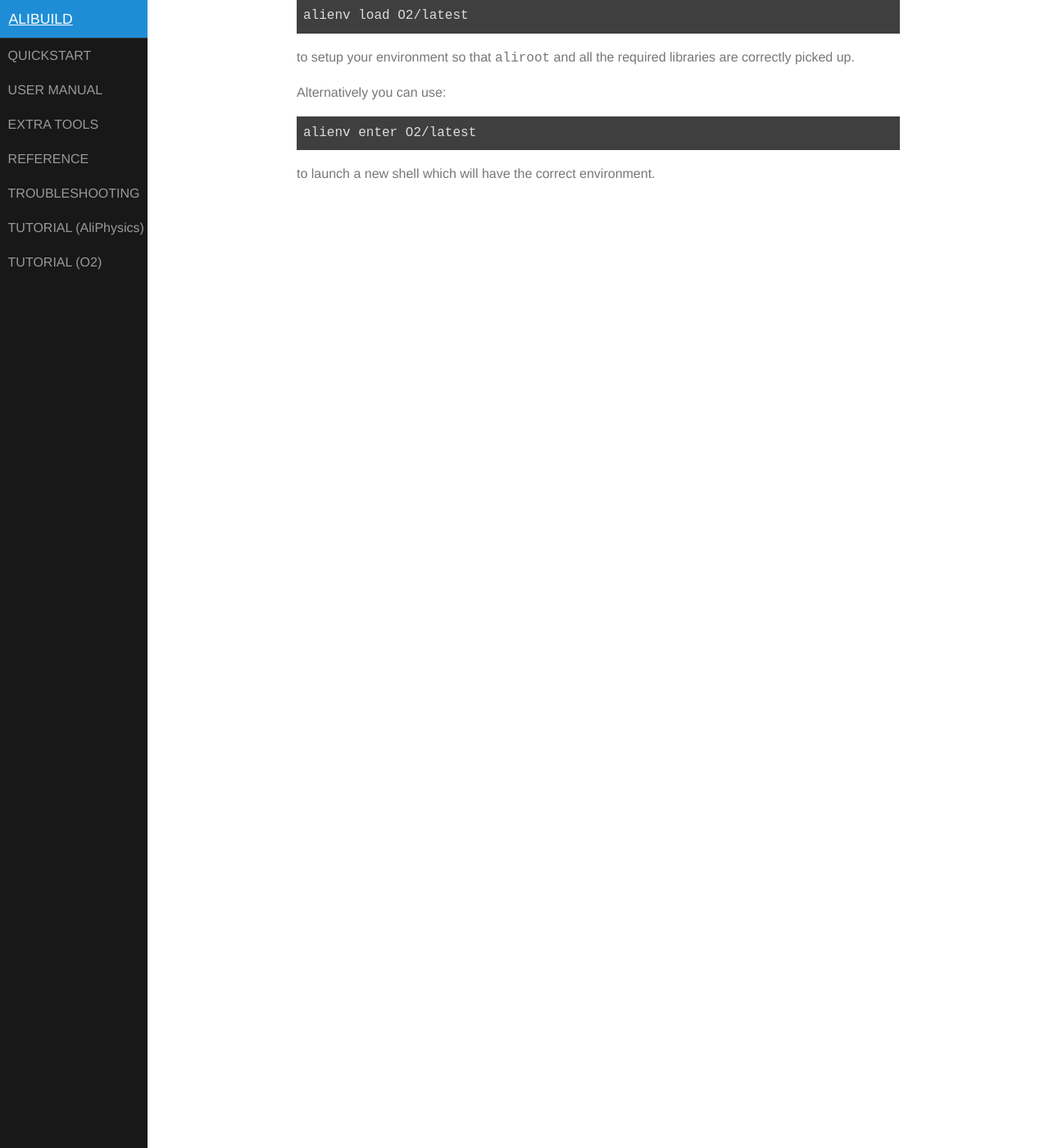
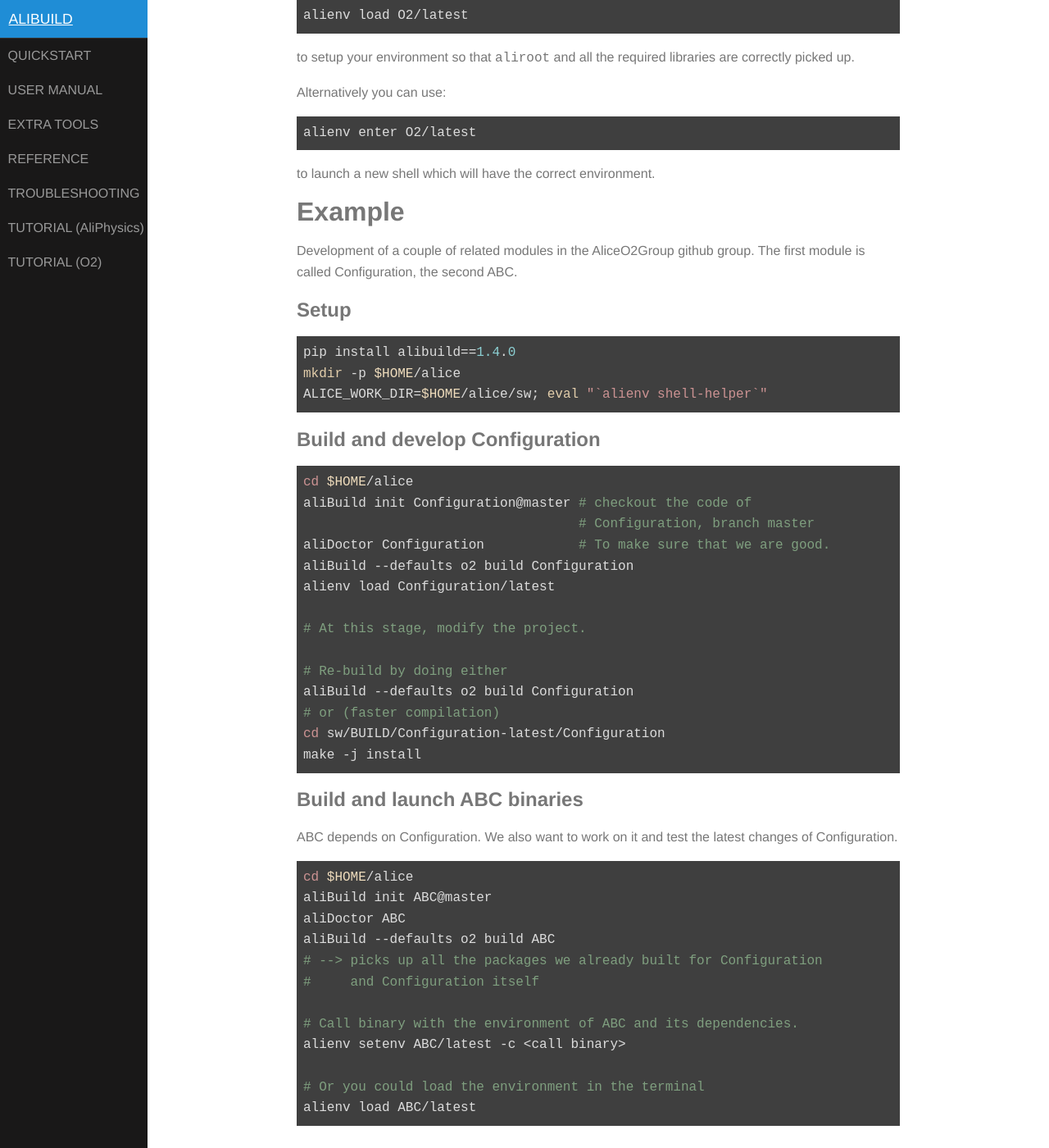
Before and after one commit to alisw/alibuild, a Jekyll site: the page built from docs/o2-tutorial.markdown, in a window 1280 px wide and 1400 px high, scrolled down 3569 px. Shown: the whole window at 82% size. Built offline with Jekyll 4.4.1, drawn with Linux system fonts in a browser that asks for light colours.

Commit message:
Add tutorial for O2Group modules

```diff
--- a/docs/o2-tutorial.markdown
+++ b/docs/o2-tutorial.markdown
@@ -178,3 +178,46 @@ Alternatively you can use:
     alienv enter O2/latest
 
 to launch a new shell which will have the correct environment.
+
+# Example
+Development of a couple of related modules in the AliceO2Group github
+group. The first module is called Configuration, the second ABC.
+
+## Setup
+    pip install alibuild==1.4.0
+    mkdir -p $HOME/alice
+    ALICE_WORK_DIR=$HOME/alice/sw; eval "`alienv shell-helper`"
+
+## Build and develop Configuration
+    cd $HOME/alice
+    aliBuild init Configuration@master # checkout the code of
+                                       # Configuration, branch master
+    aliDoctor Configuration            # To make sure that we are good.
+    aliBuild --defaults o2 build Configuration
+    alienv load Configuration/latest
+
+    # At this stage, modify the project.
+
+    # Re-build by doing either
+    aliBuild --defaults o2 build Configuration
+    # or (faster compilation)
+    cd sw/BUILD/Configuration-latest/Configuration
+    make -j install
+
+## Build and launch ABC binaries
+
+ABC depends on Configuration. We also want to work on it and test the
+latest changes of Configuration.
+
+    cd $HOME/alice
+    aliBuild init ABC@master
+    aliDoctor ABC
+    aliBuild --defaults o2 build ABC
+    # --> picks up all the packages we already built for Configuration
+    #     and Configuration itself
+
+    # Call binary with the environment of ABC and its dependencies.
+    alienv setenv ABC/latest -c <call binary>
+
+    # Or you could load the environment in the terminal
+    alienv load ABC/latest
```
